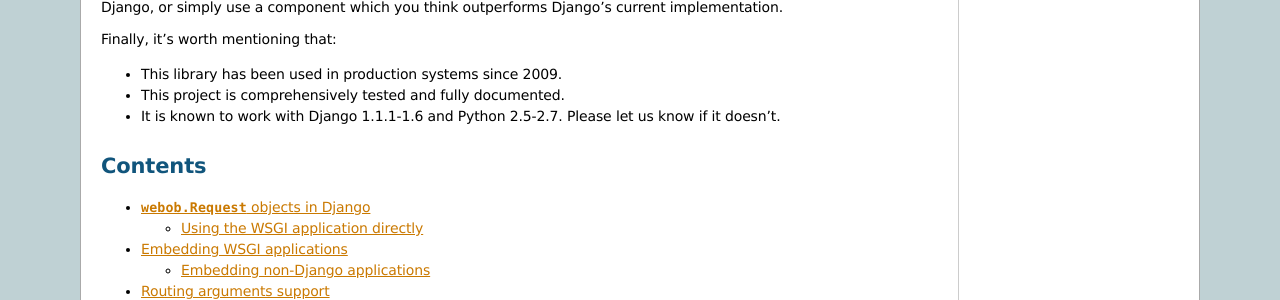
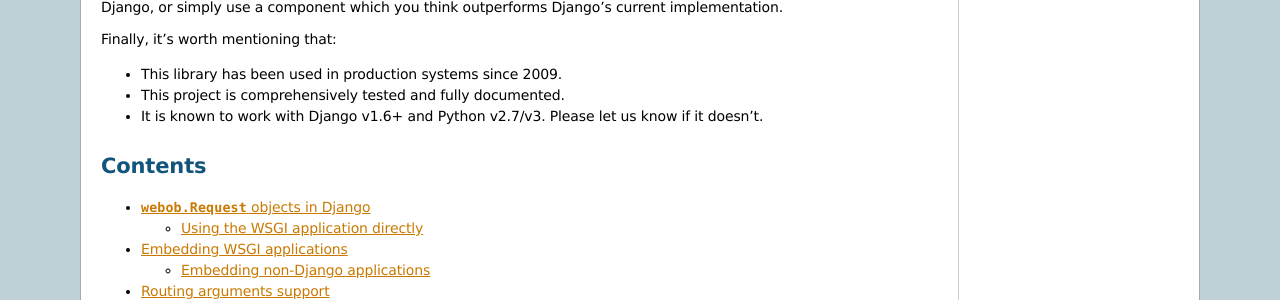
Before and after one commit to 2degrees/django-wsgi, a Sphinx documentation site: the page built from docs/source/index.rst, in a window 1280 px wide. Shown: the part 329-629 px from the top of the page. Built offline with Sphinx 7.4.7, drawn with Linux system fonts in a browser that asks for light colours; a script that is not in the unit is left out.

Commit message:
Updated documentation for supported versions of Python and Django

```diff
--- a/docs/source/index.rst
+++ b/docs/source/index.rst
@@ -23,7 +23,7 @@
 
 - This library has been used in production systems since 2009.
 - This project is comprehensively tested and fully documented.
-- It is known to work with Django 1.1.1-1.6 and Python 2.5-2.7.
+- It is known to work with Django v1.6+ and Python v2.7/v3.
   Please let us know if it doesn't.
 
 
```
